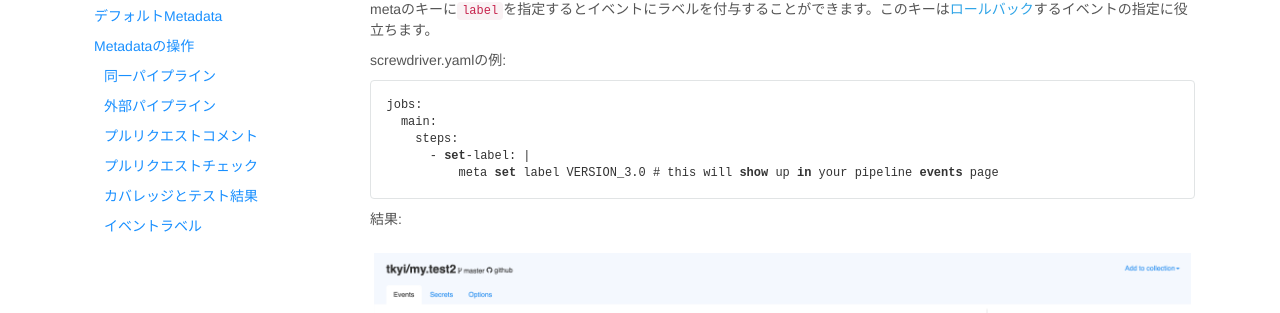
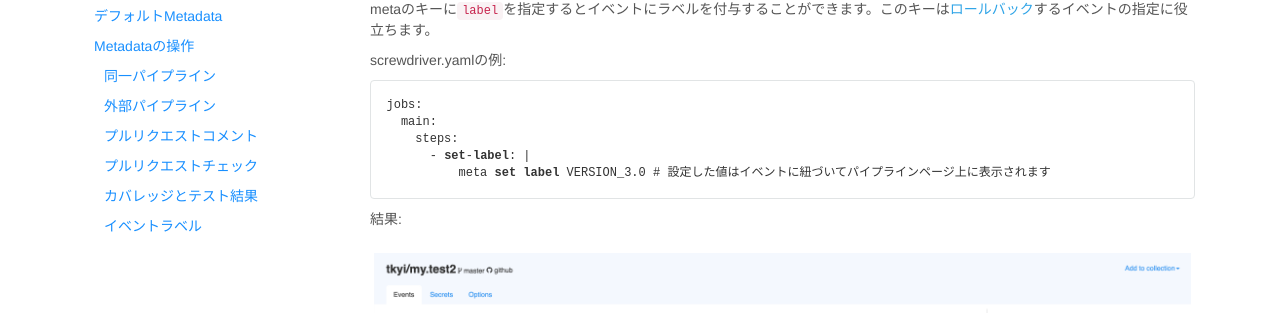
Before and after one commit to screwdriver-cd/guide, a Jekyll site: the page built from docs/ja/user-guide/metadata.md, in a window 1280 px wide and 900 px high, scrolled down 3854 px. Shown: the part 241-554 px from the top of the window. Built offline with Jekyll 4.4.1, drawn with Linux system fonts in a browser that asks for light colours.

Commit message:
Update metadata.md (#300)

````diff
--- a/docs/ja/user-guide/metadata.md
+++ b/docs/ja/user-guide/metadata.md
@@ -186,7 +186,7 @@ jobs:
   main:
     steps:
       - set-label: |
-          meta set label VERSION_3.0 # this will show up in your pipeline events page
+          meta set label VERSION_3.0 # 設定した値はイベントに紐づいてパイプラインページ上に表示されます
 ```
 
 結果:
````
